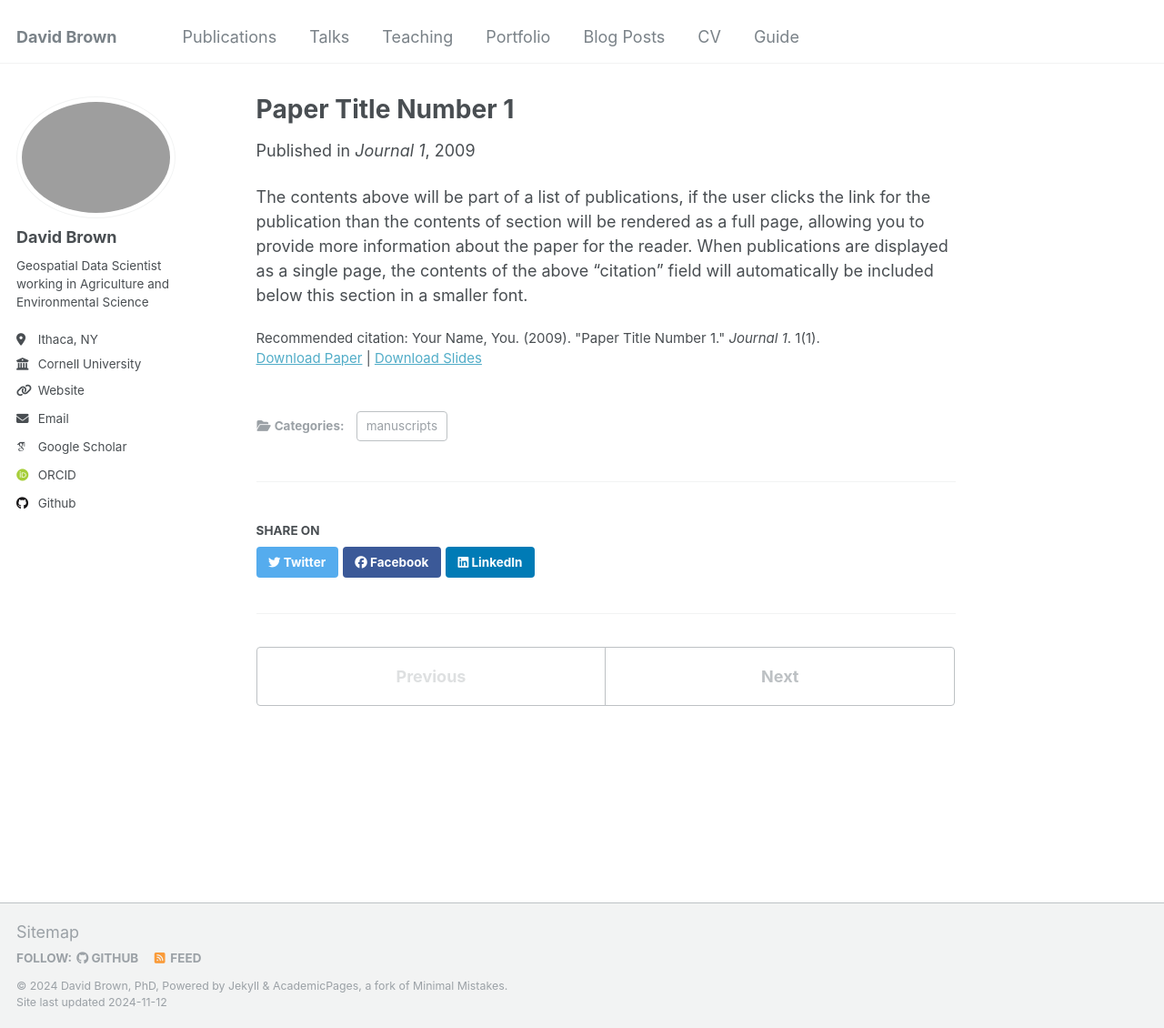
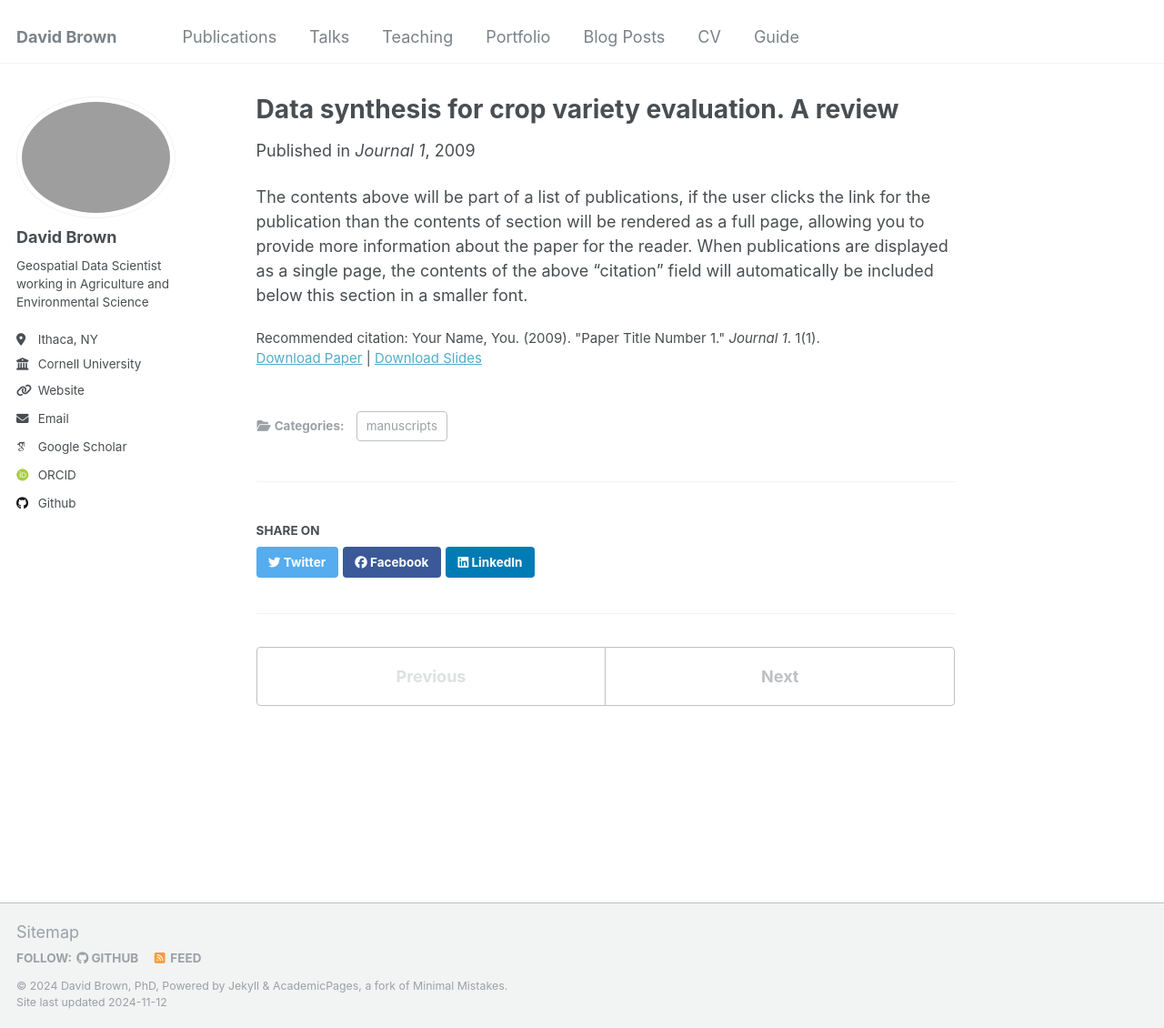
Before and after one commit to dbrownf/dbrownf.github.io, a Jekyll site: the page built from _publications/2009-10-01-paper-title-number-1.md, in a window 1280 px wide and 1130 px high. Shown: the whole window at 91% size. Built offline with Jekyll 4.4.1, drawn with Linux system fonts in a browser that asks for light colours; some web fonts are replaced.

Commit message:
Update 2009-10-01-paper-title-number-1.md

```diff
--- a/_publications/2009-10-01-paper-title-number-1.md
+++ b/_publications/2009-10-01-paper-title-number-1.md
@@ -1,5 +1,5 @@
 ---
-title: "Paper Title Number 1"
+title: "Data synthesis for crop variety evaluation. A review"
 collection: publications
 category: manuscripts
 permalink: /publication/2009-10-01-paper-title-number-1
```
